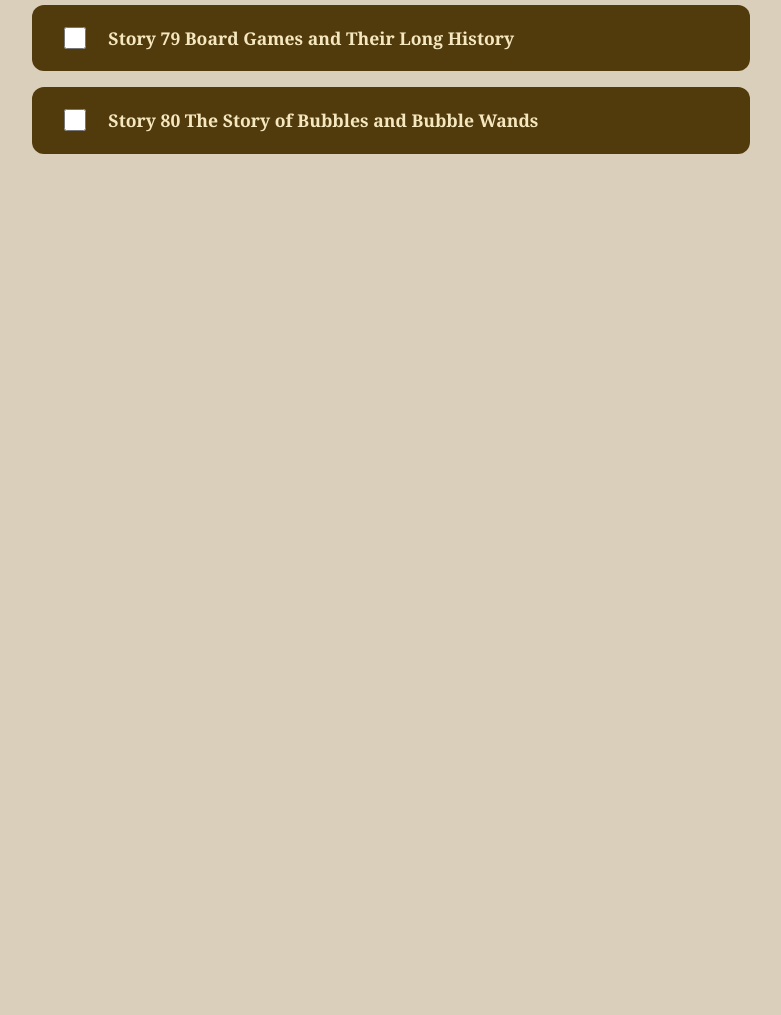
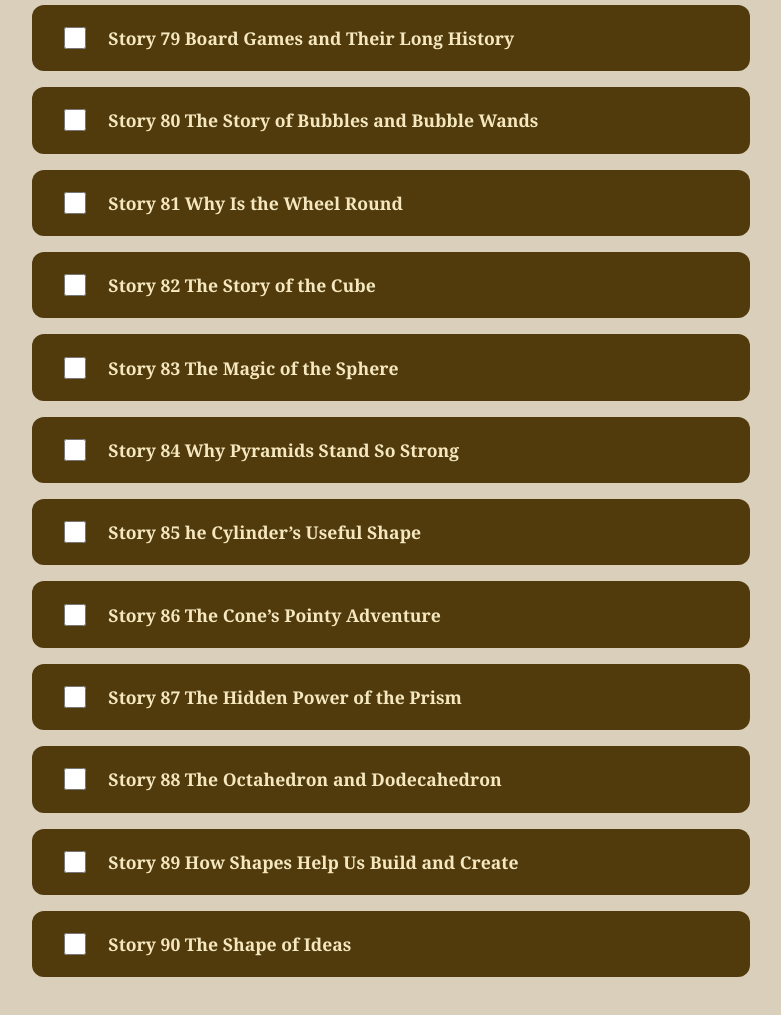
Before and after one commit to neil27oliver-sys/The-Cabinet-of-Curiosities, a plain HTML site: page Cabinet of Curiosities/Story.html in a window 1280 px wide. Shown: the part 6783-7798 px from the top of the page, without its empty margins (249-1030 px from the left). Before the commit the page ends 7083 px from the top, so only its background shows below. Drawn offline with Linux system fonts and the light colour scheme.

Commit message:
Update Story.html

```diff
--- a/Cabinet of Curiosities/Story.html
+++ b/Cabinet of Curiosities/Story.html
@@ -305,7 +305,16 @@
     { title: "Story 78 The Secret of the Yo-Yo", src: "assets/Story 78_The Secret of the Yo-Yo.mp3" },
     { title: "Story 79 Board Games and Their Long History", src: "assets/Story 79_Board Games and Their Long History.mp3" },
     { title: "Story 80 The Story of Bubbles and Bubble Wands", src: "assets/Story 80_The Story of Bubbles and Bubble Wands.mp3" },
-
+     { title: "Story 81 Why Is the Wheel Round", src: "assets/Story 81_Why Is the Wheel Round.mp3" },
+    { title: "Story 82 The Story of the Cube", src: "assets/Story 82_The Story of the Cube.mp3" },
+    { title: "Story 83 The Magic of the Sphere", src: "assets/Story 83_The Magic of the Sphere.mp3" },
+    { title: "Story 84 Why Pyramids Stand So Strong", src: "assets/Story 84_Why Pyramids Stand So Strong.mp3" },
+    { title: "Story 85 he Cylinder’s Useful Shape", src: "assets/Story 85_The Cylinder’s Useful Shape.mp3" },
+    { title: "Story 86 The Cone’s Pointy Adventure", src: "assets/Story 86_The Cone’s Pointy Adventure.mp3" },
+    { title: "Story 87 The Hidden Power of the Prism", src: "assets/Story 87_The Hidden Power of the Prism.mp3" },
+    { title: "Story 88 The Octahedron and Dodecahedron", src: "assets/Story 88_The Octahedron and Dodecahedron.mp3" },
+    { title: "Story 89 How Shapes Help Us Build and Create", src: "assets/Story 89_How Shapes Help Us Build and Create.mp3" },
+    { title: "Story 90 The Shape of Ideas", src: "assets/Story 90_The Shape of Ideas.mp3" },
 
 
 
```
